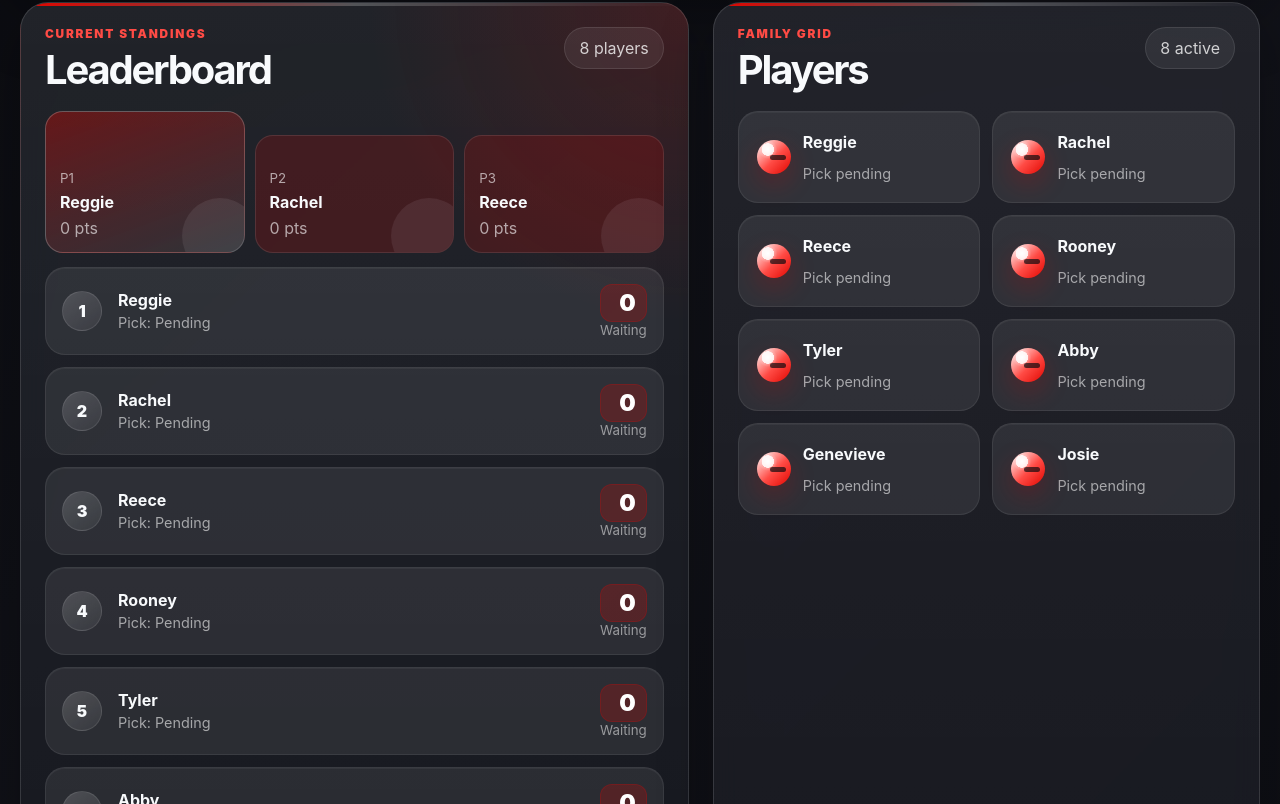
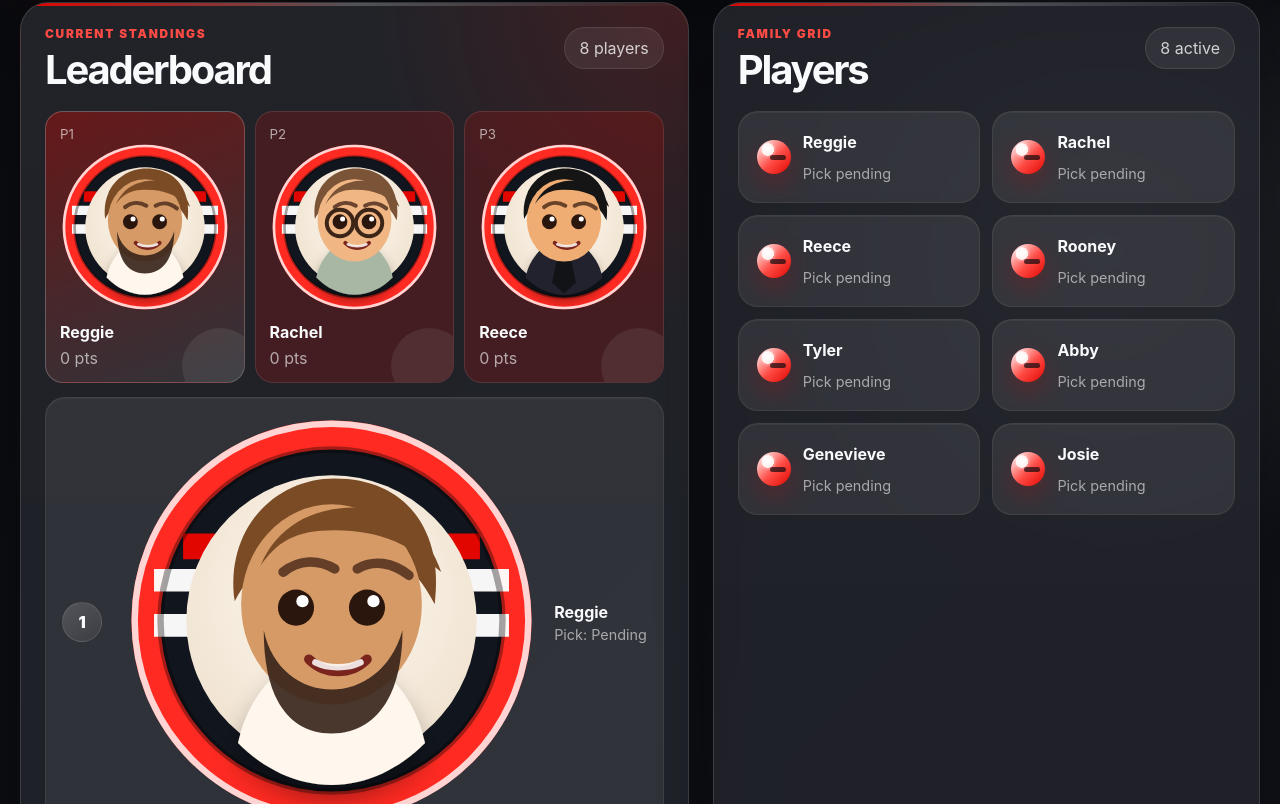
Before and after one commit to Lechefrio/Terminal---New-Terminal, a React (Vite) app in the folder f1-pick-10th-v2/: page / in a window 1280 px wide. Shown: the part 856-1660 px from the top of the page. Built offline with nearby package versions, Linux system fonts and the light colour scheme; no server answers.

Commit message:
Show player avatars in leaderboard and podium

```diff
--- a/f1-pick-10th-v2/src/components/Leaderboard.jsx
+++ b/f1-pick-10th-v2/src/components/Leaderboard.jsx
@@ -1,3 +1,5 @@
+import PlayerAvatar from "./PlayerAvatar";
+
 const fallbackRows = [
   { player: "Reggie", pick: "Pending", points: 0, status: "Waiting" },
   { player: "Rachel", pick: "Pending", points: 0, status: "Waiting" },
@@ -8,6 +10,10 @@ const fallbackRows = [
   { player: "Genevieve", pick: "Pending", points: 0, status: "Waiting" },
   { player: "Josie", pick: "Pending", points: 0, status: "Waiting" },
 ];
+
+function playerName(row) {
+  return row.player || row.name || "Player";
+}
 
 export default function Leaderboard({ rows = [] }) {
   const data = rows.length ? rows : fallbackRows;
@@ -23,21 +29,28 @@ export default function Leaderboard({ rows = [] }) {
       </div>
 
       <div className="podium-strip">
-        {data.slice(0, 3).map((row, index) => (
-          <article className={`podium-card podium-${index + 1}`} key={`${row.player || row.name}-podium-${index}`}>
+        {data.slice(0, 3).map((row, index) => {
+          const name = playerName(row);
+          return (
+            <article className={`podium-card podium-${index + 1}`} key={`${name}-podium-${index}`}>
               <small>P{index + 1}</small>
-            <strong>{row.player || row.name || "Player"}</strong>
+              <PlayerAvatar name={name} size="lg" />
+              <strong>{name}</strong>
               <span>{row.points ?? row.score ?? 0} pts</span>
             </article>
-        ))}
+          );
+        })}
       </div>
 
       <div className="leaderboard-list">
-        {data.map((row, index) => (
-          <article className="leaderboard-row" key={`${row.player || row.name}-${index}`}>
+        {data.map((row, index) => {
+          const name = playerName(row);
+          return (
+            <article className="leaderboard-row" key={`${name}-${index}`}>
               <div className="rank">{row.rank || index + 1}</div>
+              <PlayerAvatar name={name} size="sm" />
               <div className="leaderboard-name">
-              <strong>{row.player || row.name || "Player"}</strong>
+                <strong>{name}</strong>
                 <span>{row.pick ? `Pick: ${row.pick}` : "Pick pending"}</span>
               </div>
               <div className="leaderboard-meta">
@@ -45,7 +58,8 @@ export default function Leaderboard({ rows = [] }) {
                 <small>{row.status || "Pending"}</small>
               </div>
             </article>
-        ))}
+          );
+        })}
       </div>
     </section>
   );
```
Lines whose indentation alone changed are shown as unchanged.
